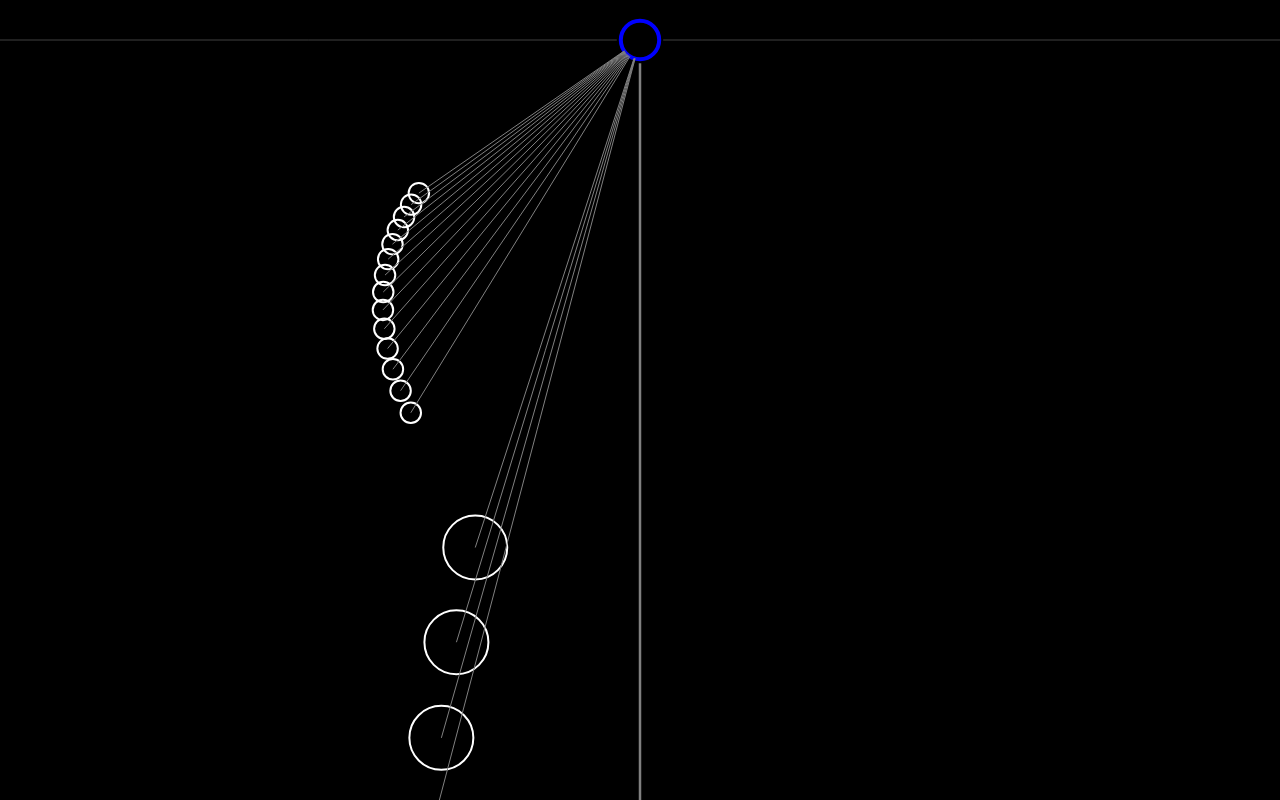
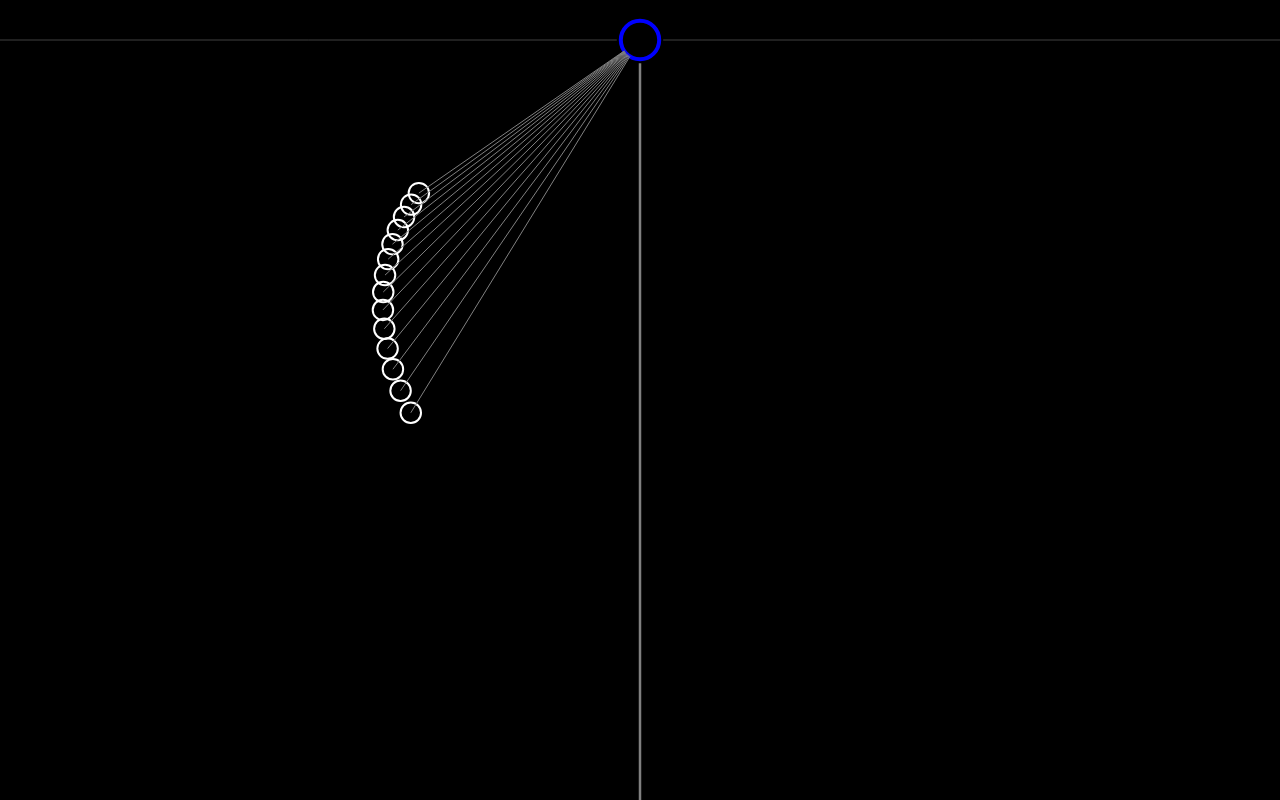
Before and after one commit to Jared-Song/polyrhythm-pendulum, a plain HTML site: page index.html in a window 1280 px wide. Drawn offline with Linux system fonts and the light colour scheme.

Commit message:
testing starting point at vertical line

```diff
--- a/app.js
+++ b/app.js
@@ -1,5 +1,44 @@
 const canvas = document.querySelector("#canvas");
 const pen = canvas.getContext("2d");
+const get = (selector) => document.querySelector(selector);
+
+const toggles = {
+  sound: get("#sound-toggle"),
+};
+
+const colors = ["#D0E7F5", "#D9E7F4", "#D6E3F4"];
+
+const settings = {
+  startTime: new Date().getTime(), // This can be in the future
+  duration: 900, // Total time for all dots to realign at the starting point
+  maxCycles: Math.max(colors.length, 100), // Must be above colors.length or else...
+  soundEnabled: false, // User still must interact with screen first
+  pulseEnabled: true, // Pulse will only show if sound is enabled as well
+  instrument: "wave", // "default" | "wave" | "vibraphone"
+};
+
+const handleSoundToggle = (enabled = !settings.soundEnabled) => {
+  settings.soundEnabled = enabled;
+  // toggles.sound.dataset.toggled = enabled;
+};
+
+document.onvisibilitychange = () => handleSoundToggle(false);
+canvas.onclick = () => handleSoundToggle();
+
+const getFileName = (index) => {
+  if (settings.instrument === "default") return `key-${index}`;
+
+  return `${settings.instrument}-key-${index}`;
+};
+
+// const keys = colors.map((color, index) => {
+//   const audio = new Audio(getUrl(index));
+
+//   audio.volume = 0.15;
+
+//   return audio;
+// });
+
 canvas.width = canvas.clientWidth;
 canvas.height = canvas.clientHeight;
 
@@ -102,27 +141,27 @@ const draw = () => {
     pen.stroke();
   });
 
-  largePendulums.forEach((pendulum) => {
-    pendulum.update();
-    const x = pendulum.x + center.x;
-    const y = pendulum.y + center.y;
+  // largePendulums.forEach((pendulum) => {
+  //   pendulum.update();
+  //   const x = pendulum.x + center.x;
+  //   const y = pendulum.y + center.y;
 
-    pen.strokeStyle = "white";
-    pen.lineWidth = lineWidth * 4;
-    pen.beginPath();
-    pen.arc(x, y, largePendulumRadius, 0, 2 * Math.PI);
-    pen.stroke();
+  //   pen.strokeStyle = "white";
+  //   pen.lineWidth = lineWidth * 4;
+  //   pen.beginPath();
+  //   pen.arc(x, y, largePendulumRadius, 0, 2 * Math.PI);
+  //   pen.stroke();
 
-    pen.strokeStyle = "gray";
-    pen.lineWidth = lineWidth * 2;
-    pen.beginPath();
-    pen.moveTo(
-      center.x + anchorRadius * Math.sin(pendulum.angle),
-      center.y + anchorRadius * Math.cos(pendulum.angle)
-    );
-    pen.lineTo(x, y);
-    pen.stroke();
-  });
+  //   pen.strokeStyle = "gray";
+  //   pen.lineWidth = lineWidth * 2;
+  //   pen.beginPath();
+  //   pen.moveTo(
+  //     center.x + anchorRadius * Math.sin(pendulum.angle),
+  //     center.y + anchorRadius * Math.cos(pendulum.angle)
+  //   );
+  //   pen.lineTo(x, y);
+  //   pen.stroke();
+  // });
 
   requestAnimationFrame(draw);
 };
```
Also changed, not shown: index.html (+1 -1 lines), pendulum.js (+11 -0 lines), 1 other file.
